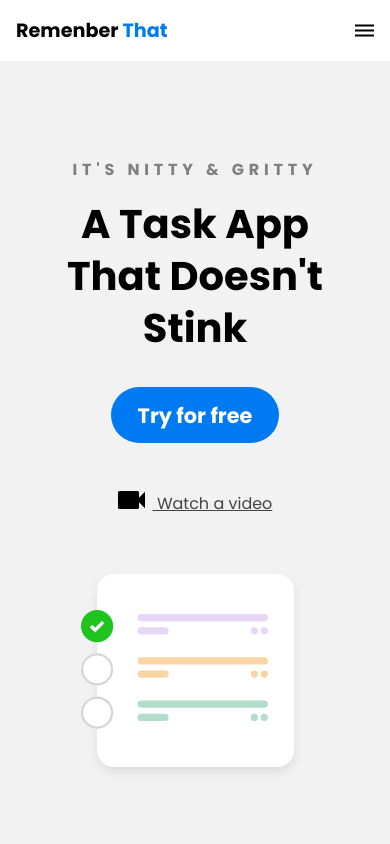
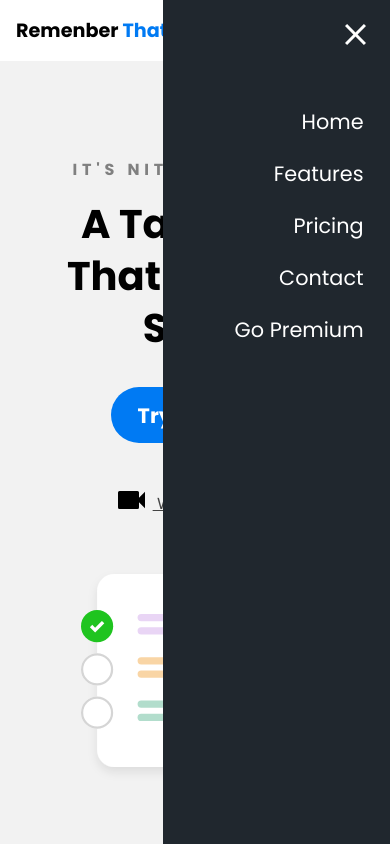
Before and after one commit to UrielVentura/AppLadingPage, a plain HTML site: page index.html in a window 390 px wide. Both pictures are taken after a click on the picture 364 px from the left and 30 px from the top of the page. Shown: the top 844 px of the page. Drawn offline with Linux system fonts and the light colour scheme.

Commit message:
Mobile design complete.

```diff
--- a/css/main.scss
+++ b/css/main.scss
@@ -198,3 +198,43 @@ section{
         height: 300px;
     }
 }
+
+nav.menu-btn{
+    display: block;
+}
+
+nav{
+    position: fixed;
+    z-index: 999;
+    width: 50%;
+    right: 0;
+    top: 0;
+    background: #20272E;
+    height: 100vh;
+    padding: 1em;
+}
+
+ul.primary-nav{
+    margin-top: 5em;
+}
+
+li{
+    a{
+        color: white;
+        text-decoration: none;
+        display: block;
+        padding: .5em;
+        font-size: 1.3em;
+        text-align: right;
+
+        &:hover{
+            font-weight: bold;
+        }
+    }
+}
+
+.mobile-menu-exit{
+    float: right;
+    margin: .5em;
+    cursor: pointer;
+}
--- a/index.html
+++ b/index.html
@@ -18,7 +18,7 @@
             <img id="mobile-cta" class="mobile-menu" src="images/menu.svg " alt="Open Navigation">
 
             <nav>
-                <img id="mobile-exit" class="mobile-menu" src="images/exit.svg" alt="Close Navigation">
+                <img id="mobile-exit" class="mobile-menu-exit" src="images/exit.svg" alt="Close Navigation">
 
                 <ul class="primary-nav">
                     <li class="current"><a href="#">Home</a></li>
@@ -121,7 +121,7 @@
 
         </div>
     </section>
-
+    <script src="./scripts/index.js"></script>
 
 </body>
 
--- /dev/null
+++ b/scripts/index.js
@@ -0,0 +1,12 @@
+const mobileBtn = document.getElementById('mobile-cta');
+    nav = document.querySelector('nav')
+    mobileBtnExit = document.getElementById('mobile-exit');
+
+
+mobileBtn.addEventListener('click', () => {
+    nav.classList.add('menu-btn');
+});
+
+mobileBtnExit.addEventListener('click', () => {
+    nav.classList.remove('menu-btn');
+});
```
Also changed, not shown: css/main.css, 1 other file.
